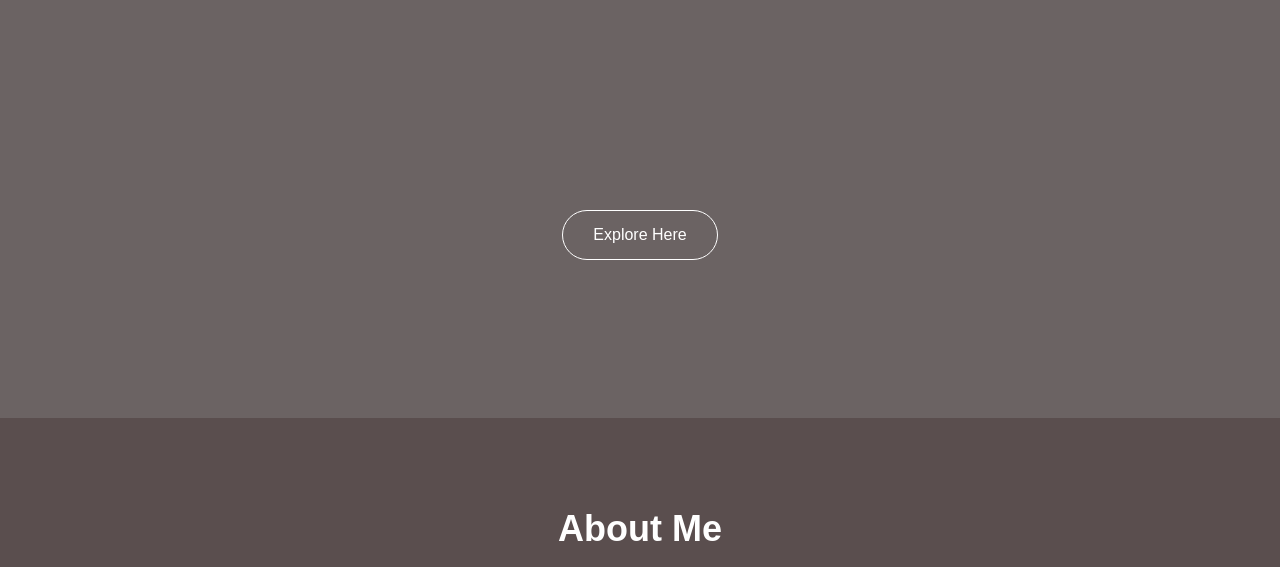
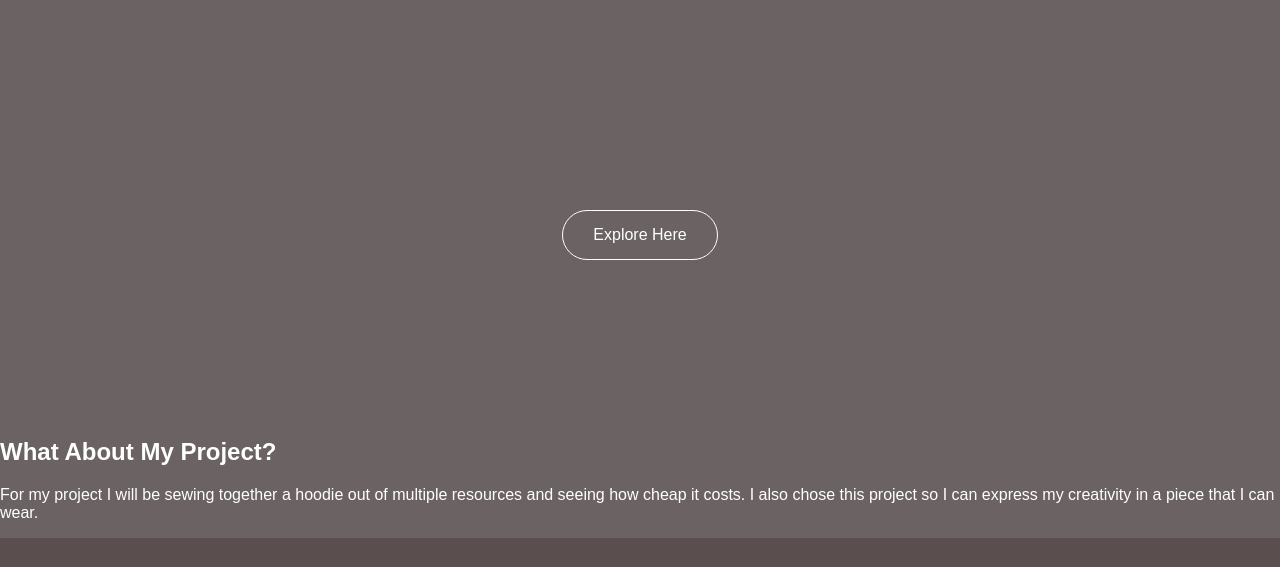
Before and after one commit to Katsubro/Kiyoshi-Project, a plain HTML site: page index.html in a window 1280 px wide. Shown: the part 382-949 px from the top of the page. Drawn offline with Linux system fonts and the light colour scheme.

Commit message:
Update index.html

```diff
--- a/index.html
+++ b/index.html
@@ -34,6 +34,14 @@
   </div>
 
   <!-- About Me Section -->
+  <section id="project">
+  <div class="project-container">
+    <h2>What About My Project?</h2>
+    <p>
+      For my project I will be sewing together a hoodie out of multiple resources and seeing how cheap it costs. I also chose this project so I can express my creativity in a piece that I can wear.
+    </p>
+  </div>
+</section>
   <section id="about">
     <div class="about-container">
       <h2>About Me</h2>
```
